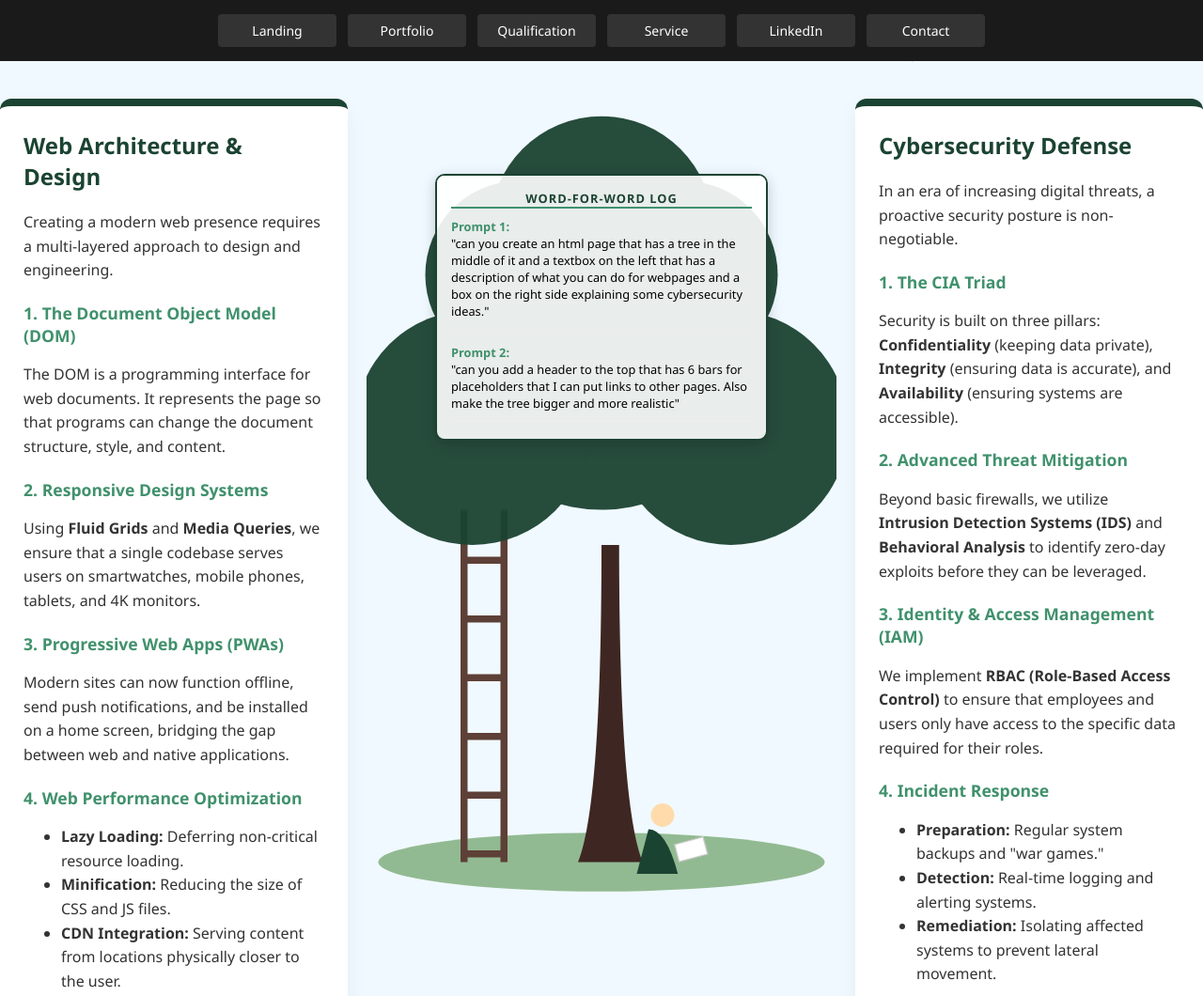
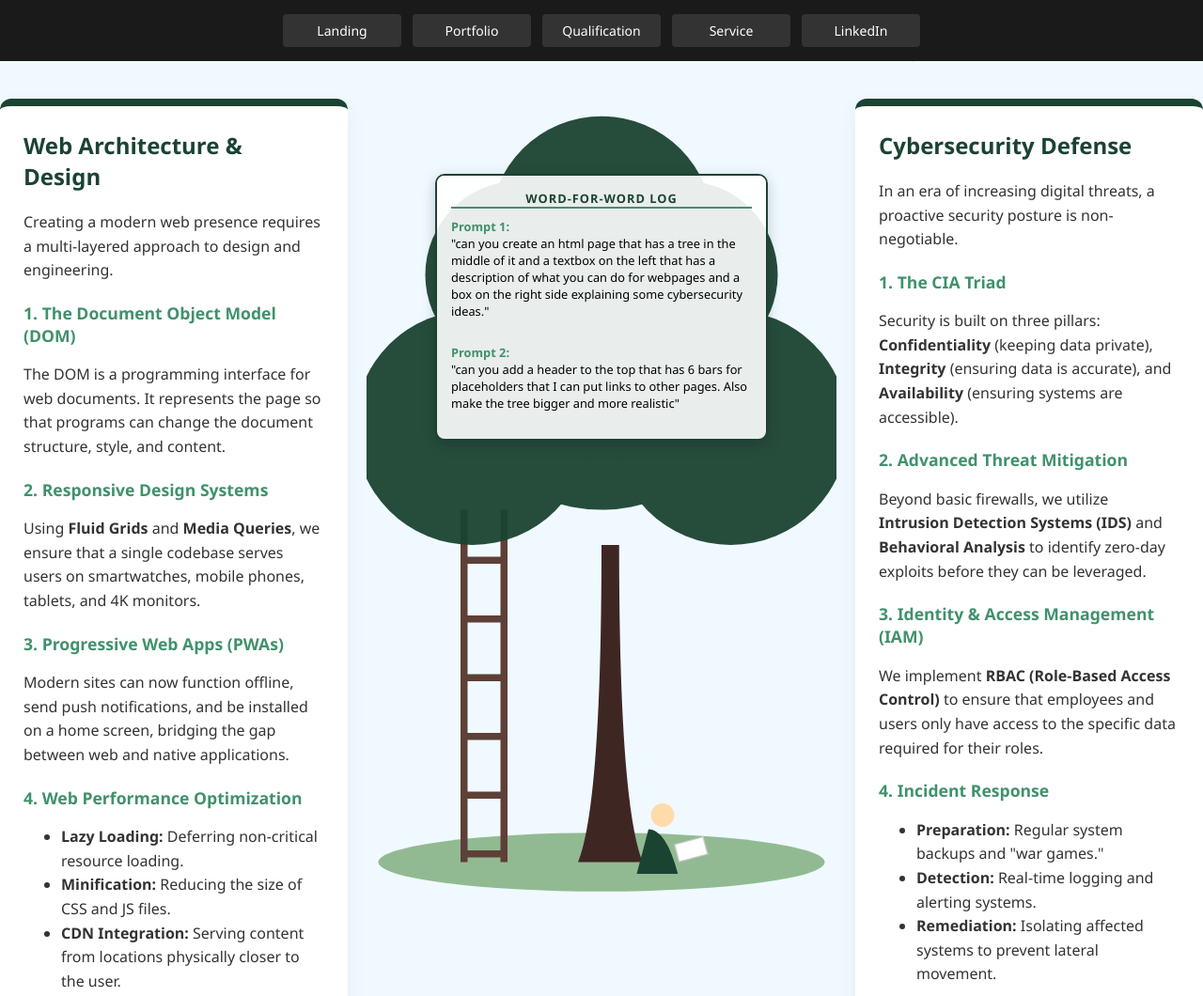
Before and after one commit to Douggg329/CSCE-331-Spring-2026-900-908-project1-833009526, a plain HTML site: page genai.html in a window 1280 px wide. Shown: the top 1060 px of the page at 94% size. Drawn offline with Linux system fonts and the light colour scheme.

Commit message:
final genai

```diff
--- a/genai.html
+++ b/genai.html
@@ -154,8 +154,7 @@
         <a href="portfolio.html" class="nav-link">Portfolio</a>
         <a href="qualifications.html" class="nav-link">Qualification</a>
         <a href="service.html" class="nav-link">Service</a>
-        <a href="www.linkedin.com/in/grant-duong-dfw" class="nav-link">LinkedIn</a>
-        <a href="#" class="nav-link">Contact</a>
+        <a href="https://www.linkedin.com/in/grant-duong-dfw" class="nav-link">LinkedIn</a>
     </nav>
 </header>
 
```
